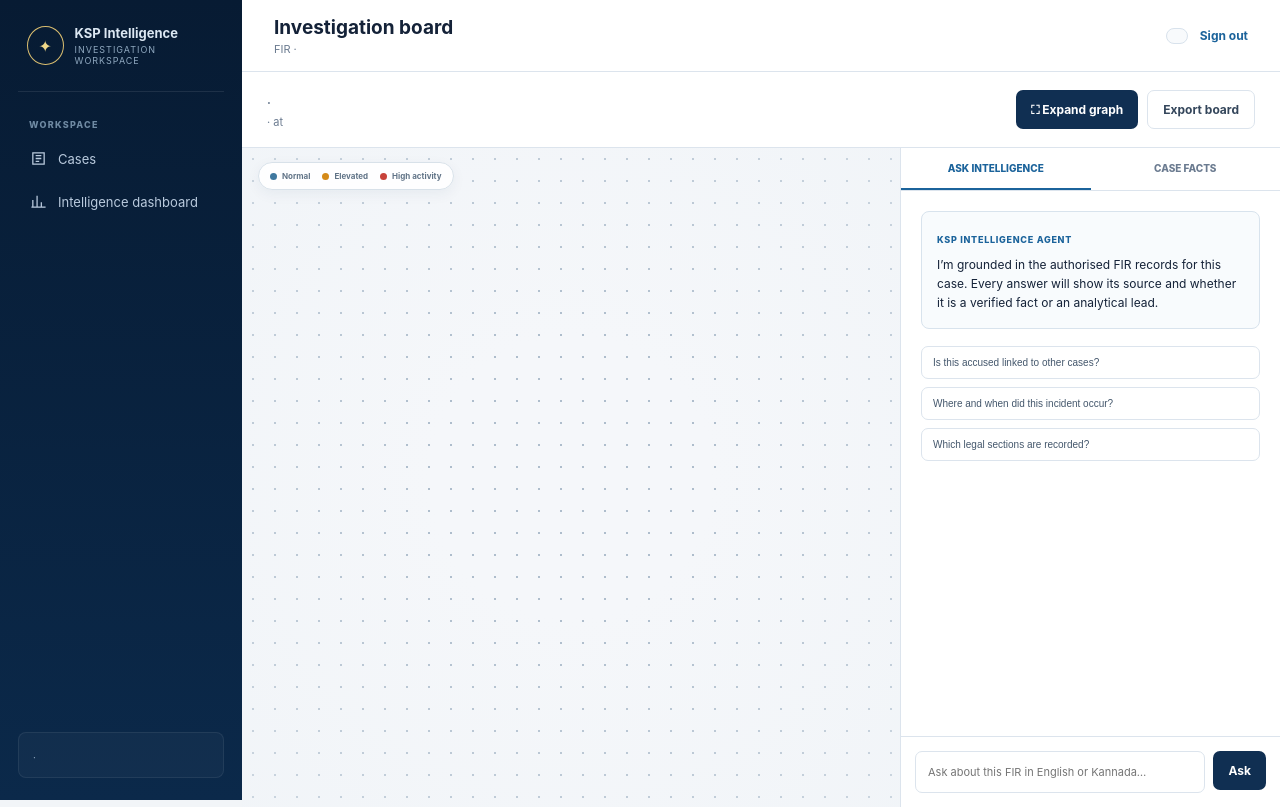
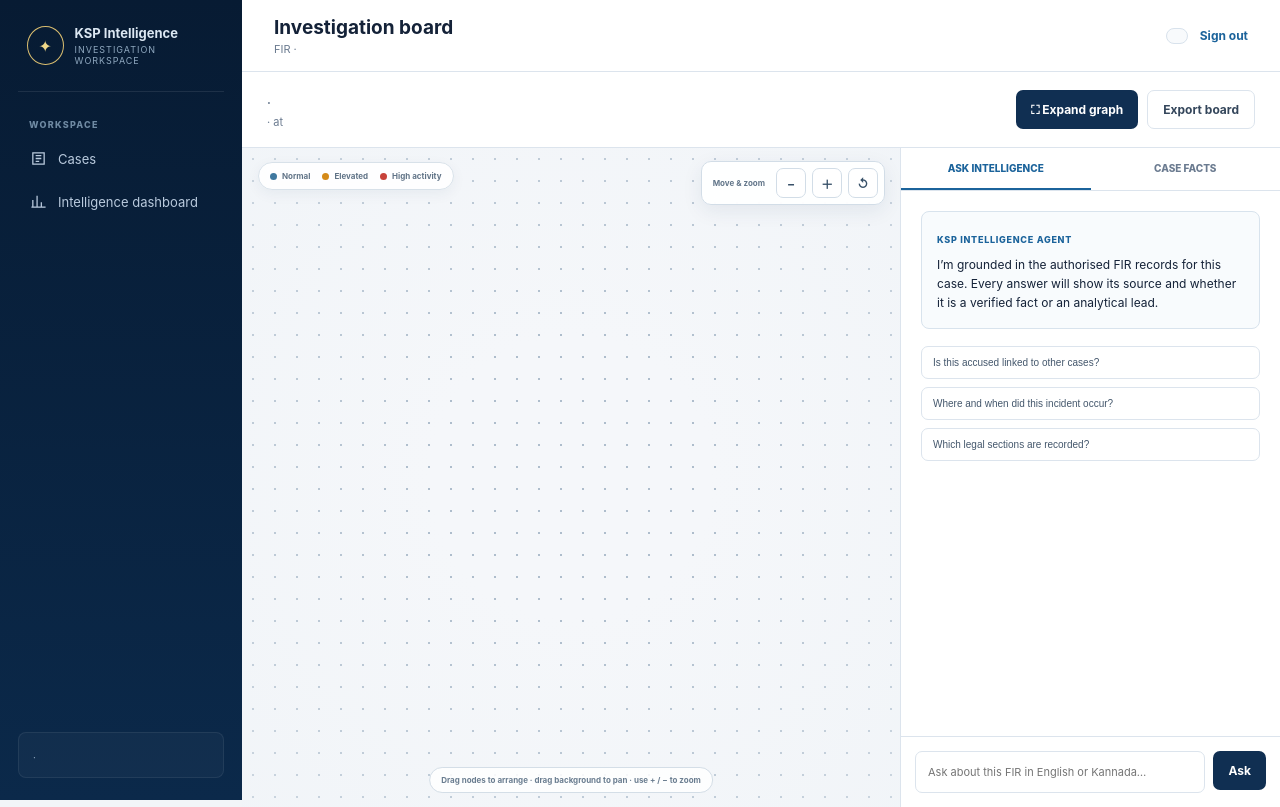
Before and after one commit to MoteeshA/CrimeGPT, a Flask app: template templates/board.html in a window 1280 px wide. Run offline with Flask 3, Linux system fonts and the light colour scheme; the template is opened without the code that fills it, so the values that code supplies are empty.

Commit message:
improve interactive investigation graphs

```diff
--- a/templates/board.html
+++ b/templates/board.html
@@ -9,6 +9,7 @@
 <style>.node.signal-critical::after{right:8px!important;top:-10px!important;border:1px solid #f2b9b5;background:#fff1f0;box-shadow:0 3px 8px #9e312b12}</style>
 <style>.graph-fullscreen .fullscreen-tools{right:auto;left:50%;top:auto;bottom:18px;transform:translateX(-50%)}.graph-fullscreen .canvas-pan-hint{bottom:76px}</style>
 <style>.graph-fullscreen{touch-action:none}.graph-fullscreen.panning{cursor:grabbing}.graph-fullscreen .node{cursor:grab;user-select:none}.graph-fullscreen .node.dragging{z-index:30;cursor:grabbing;box-shadow:0 16px 38px #15395730;transition:none!important}.canvas-pan-hint{position:absolute;z-index:8;left:50%;bottom:20px;display:none;padding:7px 11px;border:1px solid #d4dee7;border-radius:999px;color:#6a7d90;background:#ffffffdb;font-size:8px;font-weight:700;transform:translateX(-50%);pointer-events:none}.graph-fullscreen .canvas-pan-hint{display:block}.tool-icon{display:grid;place-items:center;width:34px;height:34px;border:1px solid #d2dde7;border-radius:7px;color:#385169;background:#fff;font:inherit;font-size:14px;font-weight:750;cursor:pointer}.tool-icon:hover{border-color:#8faac0;background:#f4f8fb}.tool-divider{width:1px;height:24px;background:#dbe3ea}</style>
+<style>.canvas{touch-action:none}.canvas.panning{cursor:grabbing}.canvas .node{cursor:grab;user-select:none}.canvas .node.dragging{z-index:30;cursor:grabbing;box-shadow:0 16px 38px #15395730;transition:none!important}.inline-graph-tools{position:absolute;z-index:9;right:15px;top:13px;display:flex;align-items:center;gap:6px;padding:6px;border:1px solid #d2dde7;border-radius:10px;background:#ffffffeb;box-shadow:0 6px 20px #15395714;backdrop-filter:blur(9px)}.inline-graph-tools span{padding:0 5px;color:#62768a;font-size:8px;font-weight:750}.inline-graph-tools .tool-icon{width:30px;height:30px;font-size:12px}.graph-fullscreen .inline-graph-tools{display:none}.canvas:not(.graph-fullscreen) .canvas-pan-hint{display:block;bottom:14px}@media(max-width:700px){.inline-graph-tools span,.canvas-pan-hint{display:none!important}}</style>
 <style>.graph-fullscreen .edge{background:#9fb2c4;transition:background .2s,box-shadow .2s}.graph-fullscreen .edge::after{position:absolute;left:0;top:-2px;width:42px;height:5px;border-radius:999px;content:"";opacity:0;background:linear-gradient(90deg,transparent,#7ed8ff 35%,#fff 58%,#3ca9e8 78%,transparent);filter:drop-shadow(0 0 5px #36b5f5) drop-shadow(0 0 10px #68c8f5);transform:translateX(-45px)}.graph-fullscreen .edge.flowing{z-index:5;background:#4daee1;box-shadow:0 0 5px #4bb9ef,0 0 12px #64c4f05c}.graph-fullscreen .edge.flowing::after{opacity:1;animation:energyFlow .72s cubic-bezier(.3,.05,.7,.95) forwards}.graph-fullscreen .node.flow-arrived{animation:arrivalPulse .7s ease-out}.flow-replay.active{color:#fff;border-color:#269ed8;background:#208bc4;box-shadow:0 0 0 4px #35aee720}@keyframes energyFlow{0%{transform:translateX(-45px);opacity:0}12%{opacity:1}88%{opacity:1}100%{transform:translateX(calc(var(--edge-length,200px) + 10px));opacity:0}}@keyframes arrivalPulse{0%{box-shadow:0 0 0 0 #38b8f477}55%{box-shadow:0 0 0 11px #38b8f420,0 0 24px #38b8f44f}100%{box-shadow:0 0 0 0 transparent}}@media(prefers-reduced-motion:reduce){.edge::after,.node.flow-arrived{animation:none!important}}</style>
 <style>.graph-fullscreen .edge.flow-reverse::after{animation-name:energyFlowReverse}.story-select{height:34px;max-width:175px;padding:0 28px 0 10px;border:1px solid #d2dde7;border-radius:7px;outline:none;color:#344e66;background:#fff;font:inherit;font-size:9px;font-weight:700}.story-step{position:absolute;z-index:41;left:50%;bottom:82px;display:none;min-width:280px;padding:10px 15px;border:1px solid #bcd8e8;border-radius:999px;color:#276184;background:#f1faffed;box-shadow:0 8px 26px #1f6f9920;font-size:9px;font-weight:750;text-align:center;transform:translateX(-50%);backdrop-filter:blur(8px)}.graph-fullscreen .story-step.visible{display:block;animation:statusIn .2s ease-out}@keyframes energyFlowReverse{0%{transform:translateX(calc(var(--edge-length,200px) + 10px));opacity:0}12%{opacity:1}88%{opacity:1}100%{transform:translateX(-45px);opacity:0}}</style>
 <style>.dense-graph .dense-node{width:92px;padding:8px 9px;border-radius:7px}.dense-graph .dense-node strong{overflow:hidden;font-size:9px;text-overflow:ellipsis;white-space:nowrap}.dense-graph .dense-node small{overflow:hidden;margin-top:3px;font-size:7px;text-overflow:ellipsis;white-space:nowrap}.dense-graph .dense-node.signal-critical::after{right:4px!important;top:-8px!important;padding:2px 4px;content:"High";font-size:6px}.dense-graph .edge span{display:none}.dense-graph .node.case{z-index:6;box-shadow:0 10px 28px #102f5230}.dense-graph::before{position:absolute;z-index:0;right:0;top:0;bottom:0;width:46%;content:"";background:linear-gradient(90deg,transparent,#eaf1f655);pointer-events:none}</style>
@@ -21,6 +22,7 @@
     <section class="canvas {% if board.dense %}dense-graph{% endif %}" id="canvas" aria-label="Case relationship canvas">
         <div class="fullscreen-tools"><strong>FIR {{ case.case_no }}</strong><select class="story-select" id="story-select" aria-label="Investigation storyline"><option value="incident">Incident reconstruction</option><option value="offender">Primary offender trail</option><option value="hotspot">Hotspot connection</option></select><button class="tool-icon flow-replay" id="replay-flow" type="button" title="Play selected storyline">▶</button><span class="tool-divider"></span><button class="tool-icon" id="zoom-out" type="button" title="Zoom out">−</button><button class="tool-icon" id="zoom-in" type="button" title="Zoom in">＋</button><button class="tool-icon" id="reset-layout" type="button" title="Reset layout">↺</button><span class="tool-divider"></span><button class="fullscreen-close" id="close-fullscreen" type="button">Exit full screen ✕</button></div>
         <div class="story-step" id="story-step"></div>
+        <div class="inline-graph-tools"><span>Move & zoom</span><button class="tool-icon" id="inline-zoom-out" type="button" title="Zoom out">−</button><button class="tool-icon" id="inline-zoom-in" type="button" title="Zoom in">＋</button><button class="tool-icon" id="inline-reset" type="button" title="Reset layout">↺</button></div>
         <div class="signal-legend" aria-label="Graph activity legend"><span class="signal-key"><i class="signal-dot normal"></i>Normal</span><span class="signal-key"><i class="signal-dot elevated"></i>Elevated</span><span class="signal-key"><i class="signal-dot critical"></i>High activity</span></div>
         {% for edge in board.edges %}<div class="edge {% if board.dense and edge.compact|default(true) == false %}compact-edge-hidden{% endif %}" data-from="{{ edge.from }}" data-to="{{ edge.to }}" data-sequence="{{ loop.index0 }}"><span>{{ edge.label }}</span></div>{% endfor %}
         {% for node in board.nodes %}<article class="node {{ node.type }} signal-{{ node.signal }} {% if node.dense|default(false) %}dense-node{% endif %} {% if board.dense and node.compact|default(true) == false %}compact-hidden{% endif %}" id="{{ node.id }}" data-type="{{ node.type }}" data-value="{{ node.value }}" data-signal="{{ node.signal }}" data-expandable="{{ 'true' if node.type != 'case' else 'false' }}" style="left:{{ node.x }}%;top:{{ node.y }}%"><strong>{{ node.label }}</strong><small>{{ node.meta }}</small></article>{% endfor %}
@@ -48,14 +50,15 @@ function exitGraphFullscreen(){clearGraphFlow();canvas.classList.remove('graph-f
 expandGraphButton?.addEventListener('click',enterGraphFullscreen);denseSummary?.addEventListener('click',enterGraphFullscreen);closeFullscreenButton?.addEventListener('click',exitGraphFullscreen);document.addEventListener('keydown',event=>{if(event.key==='Escape'&&canvas.classList.contains('graph-fullscreen'))exitGraphFullscreen()});
 function graphNodes(){return [...canvas.querySelectorAll('.node:not(.related-case)')]}
 function moveAllNodes(dx,dy){graphNodes().forEach(node=>{node.style.left=node.offsetLeft+dx+'px';node.style.top=node.offsetTop+dy+'px'});drawEdges()}
-function zoomGraph(factor){if(!canvas.classList.contains('graph-fullscreen'))return;const next=Math.max(.65,Math.min(1.6,graphZoom*factor)),actual=next/graphZoom,cx=canvas.clientWidth/2,cy=canvas.clientHeight/2;graphNodes().forEach(node=>{node.style.left=cx+(node.offsetLeft-cx)*actual+'px';node.style.top=cy+(node.offsetTop-cy)*actual+'px'});graphZoom=next;drawEdges();graphStatus(`Graph zoom ${Math.round(graphZoom*100)}%`)}
+function zoomGraph(factor){const next=Math.max(.65,Math.min(1.6,graphZoom*factor)),actual=next/graphZoom,cx=canvas.clientWidth/2,cy=canvas.clientHeight/2;graphNodes().forEach(node=>{node.style.left=cx+(node.offsetLeft-cx)*actual+'px';node.style.top=cy+(node.offsetTop-cy)*actual+'px'});graphZoom=next;drawEdges();graphStatus(`Graph zoom ${Math.round(graphZoom*100)}%`)}
 function resetGraphLayout(){graphZoom=1;graphNodes().forEach(node=>{const original=initialNodeLayout.get(node.id);if(original){node.style.left=original.left;node.style.top=original.top}});requestAnimationFrame(()=>{drawEdges();animateEdges(480)});graphStatus('Original graph layout restored.')}
 document.querySelector('#zoom-in')?.addEventListener('click',()=>zoomGraph(1.15));document.querySelector('#zoom-out')?.addEventListener('click',()=>zoomGraph(.87));document.querySelector('#reset-layout')?.addEventListener('click',resetGraphLayout);
+document.querySelector('#inline-zoom-in')?.addEventListener('click',()=>zoomGraph(1.15));document.querySelector('#inline-zoom-out')?.addEventListener('click',()=>zoomGraph(.87));document.querySelector('#inline-reset')?.addEventListener('click',resetGraphLayout);
 let flowTimers=[];function clearGraphFlow(){flowTimers.forEach(clearTimeout);flowTimers=[];canvas.querySelectorAll('.edge.flowing,.edge.flow-reverse').forEach(edge=>edge.classList.remove('flowing','flow-reverse'));canvas.querySelectorAll('.node.flow-arrived').forEach(node=>node.classList.remove('flow-arrived'));document.querySelector('#replay-flow')?.classList.remove('active');document.querySelector('#story-step')?.classList.remove('visible')}
 function storylineSteps(){const type=document.querySelector('#story-select')?.value||'incident',edges=[...canvas.querySelectorAll('.edge')],byTarget=prefix=>edges.find(edge=>edge.dataset.to.startsWith(prefix)),accused=edges.filter(edge=>edge.dataset.to.startsWith('accused-')),location=byTarget('place-'),victim=byTarget('victim-'),offence=byTarget('offence-');if(type==='offender')return[{edge:accused[0],reverse:true,label:'1 · Start with the highest-activity accused'},{edge:location,reverse:false,label:'2 · Trace the case to its occurrence location'},{edge:accused[1],reverse:false,label:'3 · Reveal the associated accused identity'}];if(type==='hotspot')return[{edge:location,reverse:true,label:'1 · Start from the geographic hotspot'},{edge:accused[0],reverse:false,label:'2 · Follow the strongest offender connection'},{edge:accused[1],reverse:false,label:'3 · Reveal another identity linked to this hotspot'}];return[{edge:location,reverse:true,label:'1 · Incident occurs at the recorded location'},{edge:victim,reverse:false,label:'2 · Victim reports the incident'},{edge:offence,reverse:false,label:'3 · FIR receives its crime classification'},{edge:accused[0],reverse:false,label:'4 · Primary accused is connected to the FIR'}]}
 function playGraphFlow(){if(!canvas.classList.contains('graph-fullscreen'))return;clearGraphFlow();const steps=storylineSteps().filter(step=>step.edge),replay=document.querySelector('#replay-flow'),storyStep=document.querySelector('#story-step');replay?.classList.add('active');steps.forEach((step,index)=>{flowTimers.push(setTimeout(()=>{storyStep.textContent=step.label;storyStep.classList.add('visible');step.edge.classList.remove('flowing','flow-reverse');void step.edge.offsetWidth;if(step.reverse)step.edge.classList.add('flow-reverse');step.edge.classList.add('flowing');flowTimers.push(setTimeout(()=>{const destination=document.getElementById(step.reverse?step.edge.dataset.from:step.edge.dataset.to);destination?.classList.remove('flow-arrived');if(destination)void destination.offsetWidth;destination?.classList.add('flow-arrived')},540))},index*900))});flowTimers.push(setTimeout(()=>{replay?.classList.remove('active');storyStep.textContent='Story complete · choose another storyline or replay';flowTimers.push(setTimeout(()=>storyStep.classList.remove('visible'),1800))},steps.length*900+250))}
 document.querySelector('#replay-flow')?.addEventListener('click',playGraphFlow);
-canvas.addEventListener('pointerdown',event=>{if(!canvas.classList.contains('graph-fullscreen')||event.target.closest('.fullscreen-tools,.focus-lens,.signal-legend'))return;const node=event.target.closest('.node');dragState={node,startX:event.clientX,startY:event.clientY,lastX:event.clientX,lastY:event.clientY,moved:false};if(node)node.classList.add('dragging');else canvas.classList.add('panning');canvas.setPointerCapture(event.pointerId)});
+canvas.addEventListener('pointerdown',event=>{if(event.target.closest('.fullscreen-tools,.inline-graph-tools,.focus-lens,.signal-legend,.dense-summary'))return;const node=event.target.closest('.node');dragState={node,startX:event.clientX,startY:event.clientY,lastX:event.clientX,lastY:event.clientY,moved:false};if(node)node.classList.add('dragging');else canvas.classList.add('panning');canvas.setPointerCapture(event.pointerId)});
 canvas.addEventListener('pointermove',event=>{if(!dragState)return;const dx=event.clientX-dragState.lastX,dy=event.clientY-dragState.lastY;if(Math.hypot(event.clientX-dragState.startX,event.clientY-dragState.startY)>4)dragState.moved=true;if(dragState.node){const x=Math.max(55,Math.min(canvas.clientWidth-55,dragState.node.offsetLeft+dx)),y=Math.max(45,Math.min(canvas.clientHeight-45,dragState.node.offsetTop+dy));dragState.node.style.left=x+'px';dragState.node.style.top=y+'px';drawEdges()}else moveAllNodes(dx,dy);dragState.lastX=event.clientX;dragState.lastY=event.clientY});
 canvas.addEventListener('pointerup',event=>{if(!dragState)return;graphJustDragged=dragState.moved;if(dragState.node)dragState.node.classList.remove('dragging');canvas.classList.remove('panning');dragState=null;try{canvas.releasePointerCapture(event.pointerId)}catch(error){}setTimeout(()=>graphJustDragged=false,80)});
 function graphStatus(message){statusBox.textContent=message;statusBox.classList.add('visible');clearTimeout(window.graphStatusTimer);window.graphStatusTimer=setTimeout(()=>statusBox.classList.remove('visible'),2600)}
```
